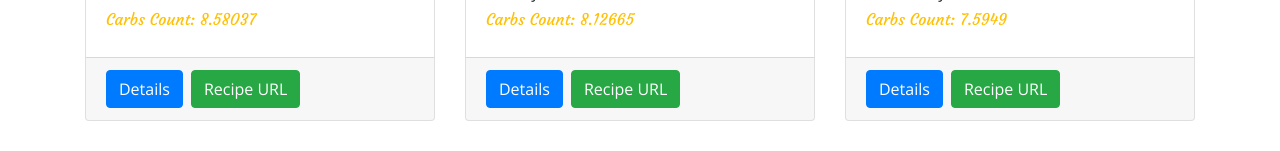
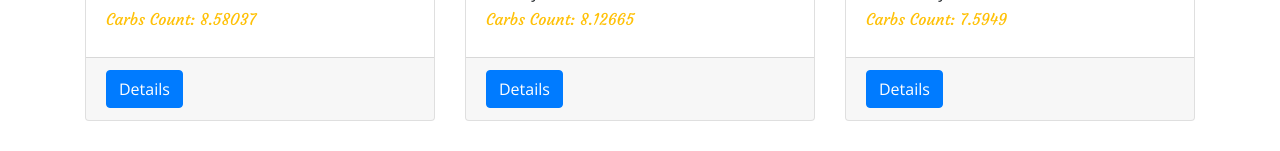
Before and after one commit to markvalenzuela72/recipe-app, a React (Create React App) app: page /recipes in a window 1280 px wide. Shown: the part 644-795 px from the top of the page. Built offline with nearby package versions, Linux system fonts and the light colour scheme; no server answers.

Commit message:
remove source url

```diff
--- a/src/components/Recipe.js
+++ b/src/components/Recipe.js
@@ -4,8 +4,8 @@ import { Link } from 'react-router-dom'
 export default class Recipe extends Component {
 
     render() {
-        // console.log(this.props.recipes)
-        const { id, image, title, sourceUrl, nutrition } = this.props.recipe;
+        console.log(this.props.recipe)
+        const { id, image, title, nutrition } = this.props.recipe;
         const carbsCount = nutrition.nutrients[0].amount;
         return (
             <div className="col-10 mx-auto col-md-6 col-lg-4 my-3">
@@ -18,9 +18,6 @@ export default class Recipe extends Component {
                     </div>
                     <div className="card-footer">
                         <Link className="btn btn-primary text-capitalize" to={`/recipes/${id}`} >Details</Link>
-                        <a className="btn btn-success mx-2 text-capitalize" href={sourceUrl} target="_blank" rel="noopener noreferrer">
-                            Recipe URL
-                        </a>
                     </div>
                 </div>
             </div>
```
